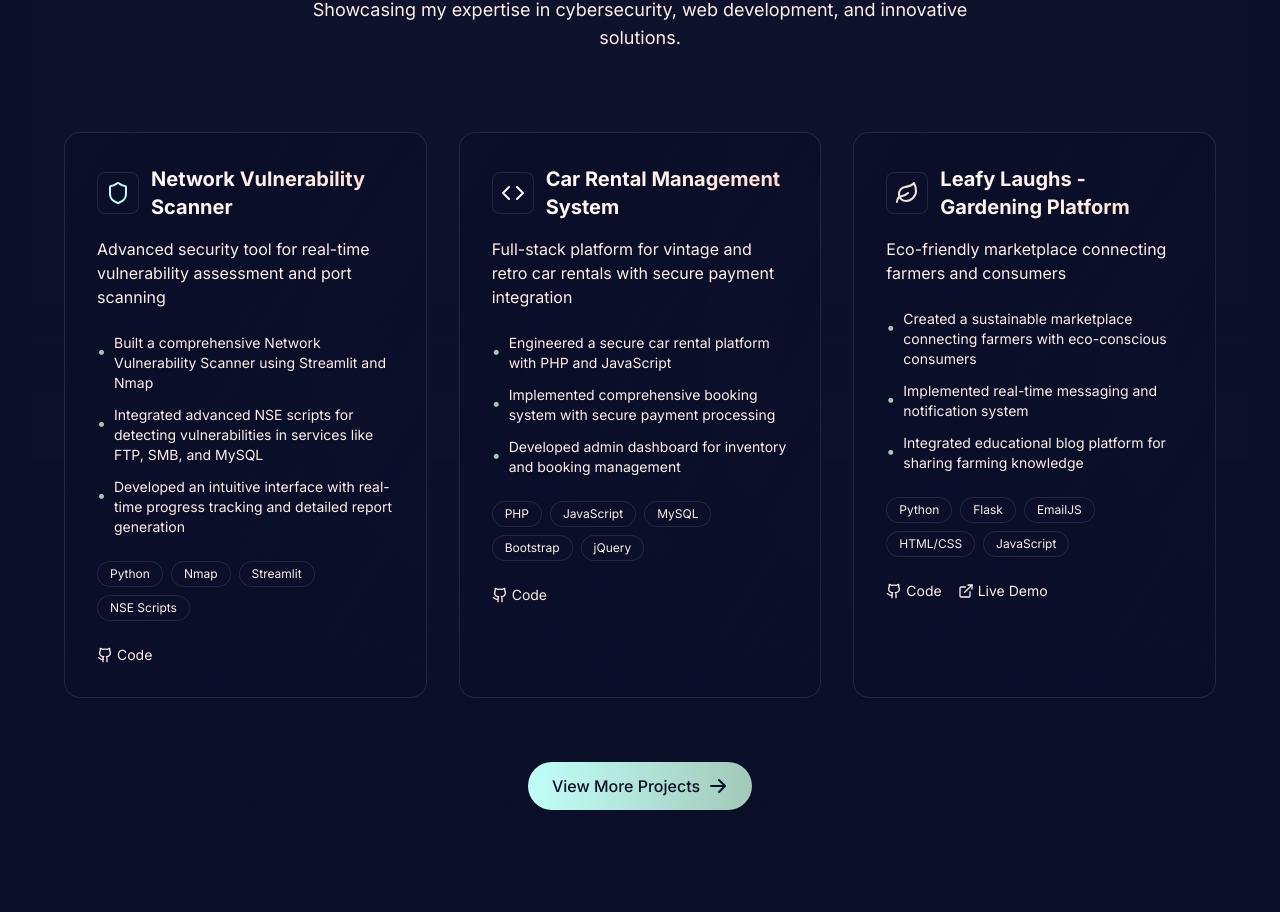
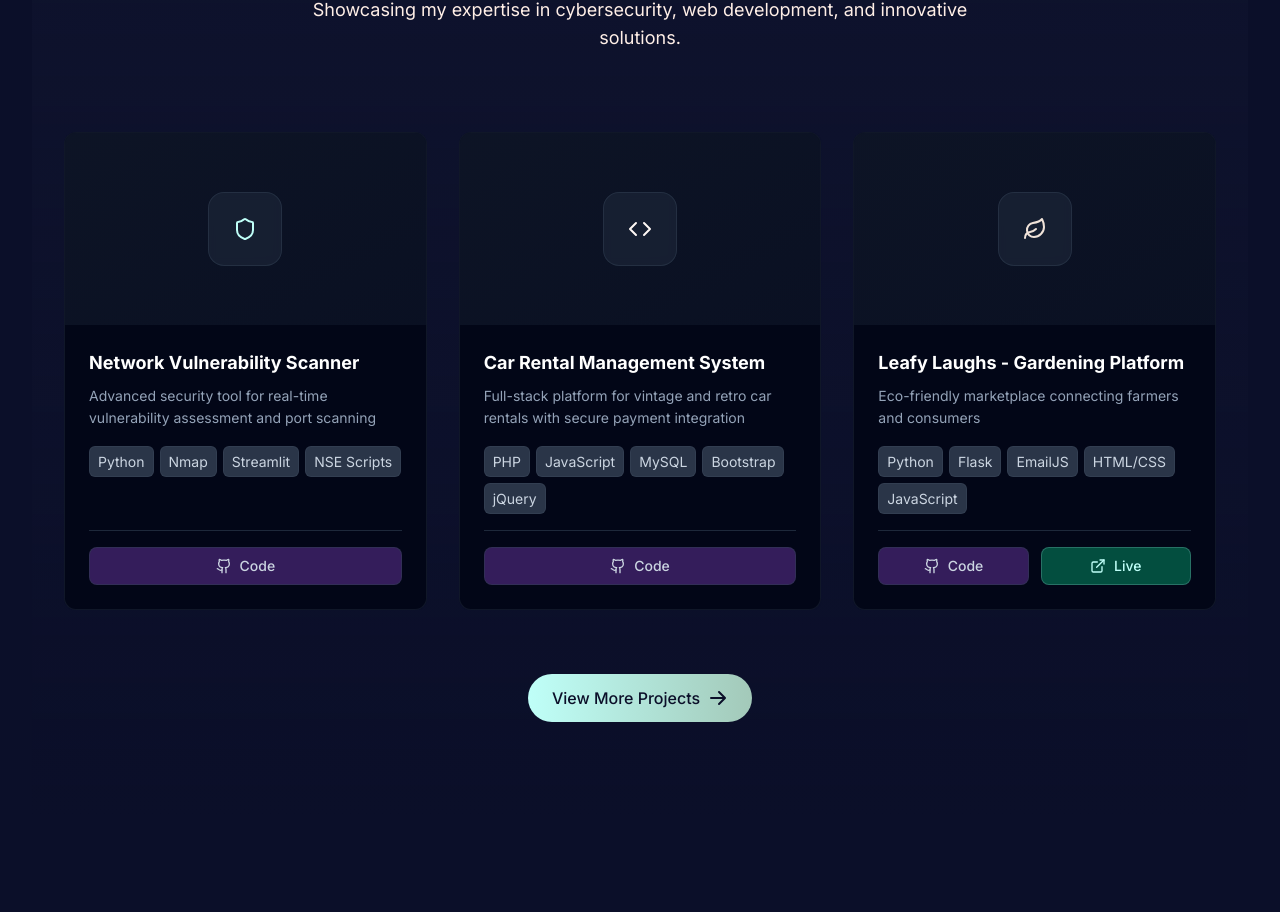
Before and after one commit to jpravin664/Pravin-Portfolio-Website, a React (Vite) app: page / in a window 1280 px wide. Shown: the part 2331-3243 px from the top of the page. Built offline with nearby package versions, Linux system fonts and the light colour scheme.

Commit message:
Added image support to ProjectCard component and enhanced UI elements

```diff
--- a/src/components/ProjectCard.tsx
+++ b/src/components/ProjectCard.tsx
@@ -11,61 +11,81 @@ interface ProjectCardProps {
   live?: string;
   icon: React.ReactNode;
   index: number;
+  image?: string; // Added image prop to the interface
 }
 
-export const ProjectCard = ({ title, description, technologies, points, github, live, icon, index }: ProjectCardProps) => {
+export const ProjectCard = ({ title, description, technologies, points, github, live, icon, image, index }: ProjectCardProps) => {
   return (
     <motion.div
-      className="group relative bg-gradient-to-br from-background to-background/50 rounded-2xl overflow-hidden border border-app-border hover:border-primary/20 transition-all duration-300"
-      initial={{ opacity: 0, y: 50 }}
+      className="group relative bg-slate-950 backdrop-blur-sm rounded-xl overflow-hidden border border-slate-800/50 hover:border-slate-700/50 transition-all duration-500 hover:shadow-2xl hover:shadow-primary/10 flex flex-col h-full"
+      initial={{ opacity: 0, y: 30 }}
       whileInView={{ opacity: 1, y: 0 }}
-      transition={{ duration: 0.5, delay: index * 0.1 }}
-      viewport={{ once: true, amount: 0.3 }}
+      transition={{ duration: 0.6, delay: index * 0.1 }}
+      viewport={{ once: true, amount: 0.2 }}
+      whileHover={{ y: -8 }}
     >
-      <div className="absolute inset-0 bg-gradient-to-r from-primary/5 to-accent/5 opacity-0 group-hover:opacity-100 transition-opacity duration-300"></div>
+      {/* Image/Icon Section */}
+      <div className="relative h-48 bg-gradient-to-br from-slate-800/40 to-slate-900/60 overflow-hidden">
+        {image ? (
+          <div className="relative w-full h-full">
+            <img
+              src={image}
+              alt={title}
+              className="w-full h-full object-cover transition-transform duration-500 group-hover:scale-105"
+            />
+            <div className="absolute inset-0 bg-gradient-to-t from-slate-900/60 via-transparent to-transparent"></div>
+            <div className="absolute top-4 left-4 p-2 rounded-lg bg-slate-900/80 backdrop-blur-sm border border-slate-700/50">
+              {icon}
+            </div>
+          </div>
+        ) : (
+          <div className="flex items-center justify-center h-full">
+            <div className="p-6 rounded-2xl bg-slate-800/60 backdrop-blur-sm border border-slate-700/50 group-hover:scale-110 transition-transform duration-300">
+              <div className="text-4xl">
+                {icon}
+              </div>
+            </div>
+          </div>
+        )}
+      </div>
 
-      <div className="p-8">
-        <div className="flex items-center gap-3 mb-4">
-          <div className="p-2 rounded-lg bg-background border border-app-border">
-            {icon}
-          </div>
-          <h3 className="text-xl font-bold text-gradient">
-            {title}
-          </h3>
-        </div>
+      {/* Content Section */}
+      <div className="p-6 flex-1 flex flex-col">
+        <h3 className="text-lg font-bold text-white mb-2 group-hover:text-primary transition-colors duration-300">
+          {title}
+        </h3>
 
-        <p className="text-text-secondary mb-6">{description}</p>
+        <p className="text-slate-400 mb-4 text-sm leading-relaxed line-clamp-4">
+          {description}
+        </p>
 
-        <div className="space-y-3 mb-6">
-          {points.map((point, i) => (
-            <div key={i} className="flex items-start gap-2">
-              <span className="text-accent mt-1.5">•</span>
-              <span className="text-sm text-text-secondary">{point}</span>
-            </div>
-          ))}
-        </div>
-
-        <div className="flex flex-wrap gap-2 mb-6">
+        {/* Technology Tags */}
+        <div className="flex flex-wrap gap-1.5 mb-auto">
           {technologies.map((tech, i) => (
             <span
               key={i}
-              className="text-xs px-3 py-1 rounded-full bg-background border border-app-border text-text-secondary"
+              className="text-[14px] px-2 py-1 rounded-md bg-slate-600/60 border border-slate-600/30 text-slate-300 hover:bg-slate-700/60 transition-colors duration-200"
             >
               {tech}
             </span>
           ))}
         </div>
 
-        <div className="flex gap-4">
+        {/* Action Links - Only Code and Live buttons */}
+        <div className="flex gap-3 pt-4 mt-4 border-t border-slate-800">
           {github && (
             <a
               href={github}
               target="_blank"
               rel="noopener noreferrer"
-              className="flex items-center gap-1 text-text-secondary hover:text-primary transition-colors group"
+             // Subtle dark with GitHub purple accent on hover
+className="flex-1 flex items-center justify-center gap-2 px-4 py-2 rounded-lg
+           bg-purple-500/30  hover:bg-purple-900/30
+           border border-slate-700/50 hover:border-purple-500/30
+           text-slate-300 hover:text-white transition-all duration-200"
             >
               <Github size={16} />
-              <span className="text-sm">Code</span>
+              <span className="text-sm font-medium">Code</span>
             </a>
           )}
           {live && (
@@ -73,14 +93,17 @@ export const ProjectCard = ({ title, description, technologies, points, github,
               href={live}
               target="_blank"
               rel="noopener noreferrer"
-              className="flex items-center gap-1 text-text-secondary hover:text-accent transition-colors group"
+              className="flex-1 flex items-center justify-center gap-2 px-4 py-2 rounded-lg bg-emerald-600/50 hover:bg-primary/20 border border-primary/20 text-primary hover:text-white transition-all duration-200"
             >
               <ExternalLink size={16} />
-              <span className="text-sm">Live Demo</span>
+              <span className="text-sm font-medium">Live</span>
             </a>
           )}
         </div>
       </div>
+
+      {/* Hover Glow Effect */}
+      <div className="absolute inset-0 rounded-xl bg-gradient-to-r from-primary/5 via-transparent to-accent/5 opacity-0 group-hover:opacity-100 transition-opacity duration-500 pointer-events-none"></div>
     </motion.div>
   );
 };
```
